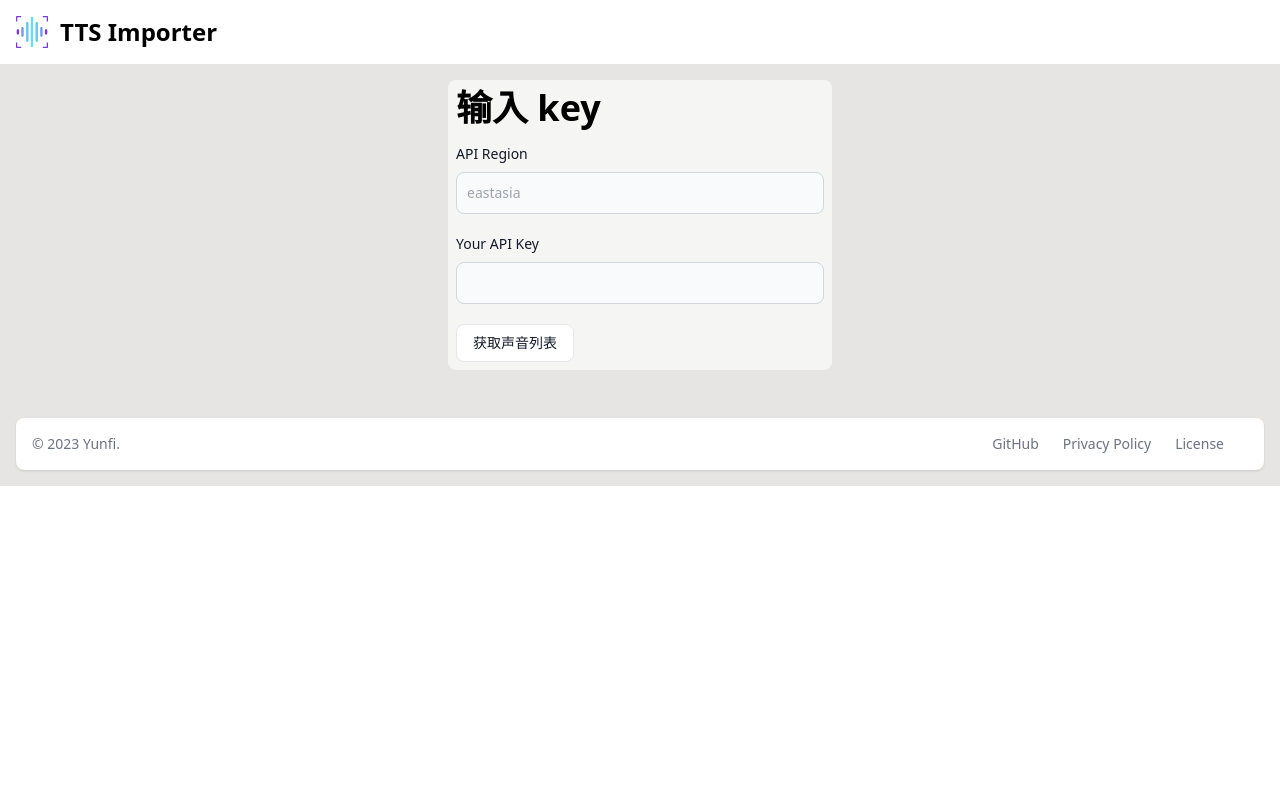
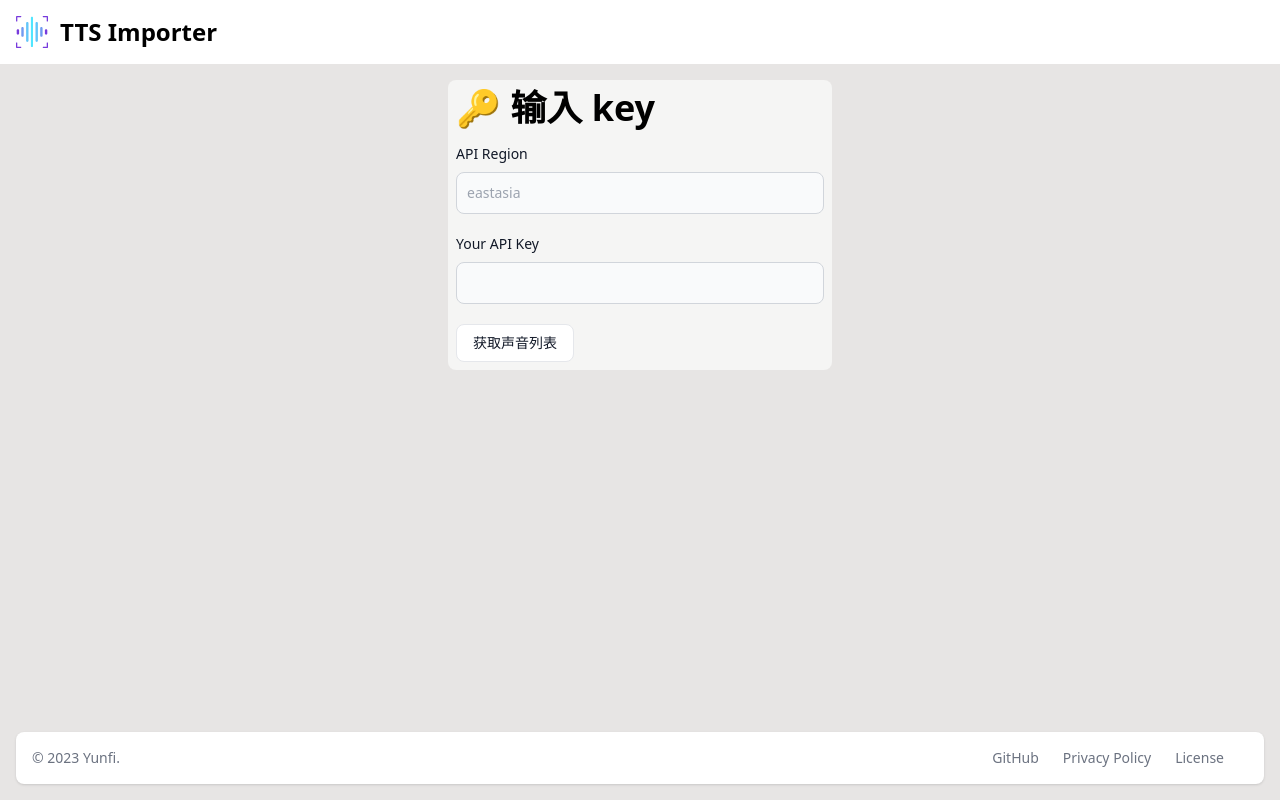
Before and after one commit to yy4382/tts-importer, a Nuxt app: page / in a window 1280 px wide. Built offline with nearby package versions, Linux system fonts and the light colour scheme.

Commit message:
feat: waterflow-like view

```diff
--- a/app.vue
+++ b/app.vue
@@ -1,5 +1,5 @@
 <template>
-  <div class="flex flex-col h-full bg-stone-200 dark:bg-gray-900">
+  <div class="flex flex-col min-h-screen bg-stone-200 dark:bg-gray-900">
     <NuxtPage />
   </div>
 </template>
--- a/components/Placement.vue
+++ b/components/Placement.vue
@@ -1,5 +1,5 @@
 <template>
-    <div class="max-w-sm mx-auto bg-stone-100 p-2 rounded-lg dark:bg-gray-800">
+    <div class=" lg:w-96 bg-stone-100 p-2 rounded-lg dark:bg-gray-800">
         <slot></slot>
     </div>
 </template>
--- a/pages/index.vue
+++ b/pages/index.vue
@@ -1,25 +1,9 @@
 <template>
     <NavBar />
-    <div class="mb-auto py-4">
-        <Placement class="mb-4">
-            <h2 class="text-4xl font-extrabold dark:text-white mb-4">输入 key</h2>
-            <div class="mb-5">
-                <label for="email" class="label-general">API Region</label>
-                <input type="text" id="email" v-model="api.region"
-                    class="bg-gray-50 border border-gray-300 text-gray-900 text-sm rounded-lg focus:ring-blue-500 focus:border-blue-500 block w-full p-2.5 dark:bg-gray-700 dark:border-gray-600 dark:placeholder-gray-400 dark:text-white dark:focus:ring-blue-500 dark:focus:border-blue-500"
-                    placeholder="eastasia" required>
-            </div>
-            <div class="mb-5">
-                <label for="password" class="label-general">Your API
-                    Key</label>
-                <input type="password" id="password" v-model="api.key"
-                    class="bg-gray-50 border border-gray-300 text-gray-900 text-sm rounded-lg focus:ring-blue-500 focus:border-blue-500 block w-full p-2.5 dark:bg-gray-700 dark:border-gray-600 dark:placeholder-gray-400 dark:text-white dark:focus:ring-blue-500 dark:focus:border-blue-500"
-                    required>
-            </div>
-            <Button @click="getVoiceList" :disabled="!api.key || !api.region">获取声音列表</button>
-        </Placement>
+    <div class="mb-auto mx-4 py-4 flex flex-col lg:flex-row justify-center">
+        <div v-if="voiceList" class="lg:mr-4">
             <Placement v-if="voiceList" class="mb-4">
-            <h2 class="text-4xl font-extrabold dark:text-white mb-4">语音选择</h2>
+                <h2 class="text-4xl font-extrabold dark:text-white mb-4">👇 语音选择</h2>
                 <div class="mb-8">
                     <label for="voiceSelect" class="label-general">声音
                         (voice)：</label>
@@ -76,15 +60,42 @@
                 </div>
             </Placement>
             <Placement v-if="voiceList && vconfig.voice" class="mb-4">
+                <h2 class="text-4xl font-extrabold dark:text-white mb-4">📤 导出</h2>
+                <div class="mb-4">
+                    <label for="legadoButton" class="label-general">阅读(legado)</label>
+                    <div id="legadoButton" class="inline-flex rounded-md shadow-sm" role="group">
+                        <Button @click="copyLegadoConfig" class="mr-1"> 复制配置 </Button>
+                        <Button @click="copyLegadoLink" class="mr-1"> 复制网络导入链接 </Button>
+                        <Button @click="import2Legado" class="mr-1"> 一键导入 </Button>
+                    </div>
+                </div>
+                <div class="mb-4">
+                    <label for="AiyueButton" class="label-general">爱阅记</label>
+                    <div id="AiyueButton">
+                        <Button @click="copyAiyueConfig" class="mr-1">复制配置</Button>
+                        <Button @click="import2Aiyue">一键导入</Button>
+                    </div>
+                </div>
+                <div>
+                    <label for="souceReaderButton" class="label-general">源阅读</label>
+                    <div id="souceReaderButton">
+                        <Button @click="copySourceReaderLink">复制网络导入链接</Button>
+                    </div>
+                </div>
+            </Placement>
+        </div>
+        <div>
+            <Placement v-if="voiceList && vconfig.voice" class="mb-4">
                 <div class="flex justify-between">
-                <h2 class="text-4xl font-extrabold dark:text-white">试听</h2>
+                    <h2 class="text-4xl font-extrabold dark:text-white">📢 试听</h2>
                     <div class="inline-flex items-center">
                         <label class="relative inline-flex items-center cursor-pointer">
                             <input type="checkbox" v-model="useTest" class="sr-only peer" @click="useTest = !useTest">
                             <div
                                 class="w-11 h-6 bg-gray-200 peer-focus:outline-none peer-focus:ring-4 peer-focus:ring-blue-300 dark:peer-focus:ring-blue-800 rounded-full peer dark:bg-gray-700 peer-checked:after:translate-x-full rtl:peer-checked:after:-translate-x-full peer-checked:after:border-white after:content-[''] after:absolute after:top-[2px] after:start-[2px] after:bg-white after:border-gray-300 after:border after:rounded-full after:h-5 after:w-5 after:transition-all dark:border-gray-600 peer-checked:bg-blue-600">
                             </div>
-                        <span class="ml-3 text-sm font-medium text-gray-900 dark:text-white">{{ useTest ? "隐藏" : "显示" }}</span>
+                            <span class="ml-3 text-sm font-medium text-gray-900 dark:text-white">{{ useTest ? "隐藏" : "显示"
+                            }}</span>
                         </label>
                     </div>
                 </div>
@@ -95,32 +106,26 @@
                         <Button @click="getTestAudio()">试听</Button>
                         <audio controls v-if="audioBlobUrl !== ''" :src="audioBlobUrl" class="mt-8"></audio>
                     </div>
+            </Placement>
 
+            <Placement class="">
+                <h2 class="text-4xl font-extrabold dark:text-white mb-4">🔑 输入 key</h2>
+                <div class="mb-5">
+                    <label for="email" class="label-general">API Region</label>
+                    <input type="text" id="email" v-model="api.region"
+                        class="bg-gray-50 border border-gray-300 text-gray-900 text-sm rounded-lg focus:ring-blue-500 focus:border-blue-500 block w-full p-2.5 dark:bg-gray-700 dark:border-gray-600 dark:placeholder-gray-400 dark:text-white dark:focus:ring-blue-500 dark:focus:border-blue-500"
+                        placeholder="eastasia" required>
+                </div>
+                <div class="mb-5">
+                    <label for="password" class="label-general">Your API
+                        Key</label>
+                    <input type="password" id="password" v-model="api.key"
+                        class="bg-gray-50 border border-gray-300 text-gray-900 text-sm rounded-lg focus:ring-blue-500 focus:border-blue-500 block w-full p-2.5 dark:bg-gray-700 dark:border-gray-600 dark:placeholder-gray-400 dark:text-white dark:focus:ring-blue-500 dark:focus:border-blue-500"
+                        required>
+                </div>
+                <Button @click="getVoiceList" :disabled="!api.key || !api.region">获取声音列表</button>
             </Placement>
-        <Placement v-if="voiceList && vconfig.voice">
-            <h2 class="text-4xl font-extrabold dark:text-white mb-4">导出</h2>
-            <div class="mb-4">
-                <label for="legadoButton" class="label-general">阅读
-                    (legado)：</label>
-                <div id="legadoButton" class="inline-flex rounded-md shadow-sm" role="group">
-                    <Button @click="copyLegadoConfig" class="mr-1"> 复制配置 </Button>
-                    <Button @click="copyLegadoLink" class="mr-1"> 复制网络导入链接 </Button>
-                    <Button @click="import2Legado" class="mr-1"> 一键导入 </Button>
         </div>
-            </div>
-            <div class="mb-4">
-                <label for="AiyueButton" class="label-general">爱阅记：</label>
-                <div id="AiyueButton">
-                    <Button @click="copyAiyueConfig">复制配置</Button>
-                </div>
-            </div>
-            <div>
-                <label for="souceReaderButton" class="label-general">源阅读：</label>
-                <div id="souceReaderButton">
-                    <Button @click="copySourceReaderLink">复制网络导入链接</Button>
-                </div>
-            </div>
-        </Placement>
     </div>
     <Footer />
 </template>
@@ -185,6 +190,12 @@ onMounted(() => {
         }
         catch (err) {
             console.log(err)
+        }
+    }
+    if (voiceList.value) {
+        let voice = voiceList.value[0]
+        if (voice) {
+            vconfig.value.voice = voice
         }
     }
 })
@@ -315,6 +326,13 @@ function copyAiyueConfig() {
     }
 }
 
+function import2Aiyue() {
+    let config = genAiyue(api.value, vconfig.value)
+    let link = `${window.location.protocol}//${window.location.host}/api/legado?config=${encodeURIComponent(config)}`
+    let aiyueLink = `iReadNote://import/itts=${encodeURIComponent(link)}`
+    window.open(aiyueLink, "_blank")
+}
+
 
 function copySourceReaderLink() {
     let config = JSON.parse(genLegado(api.value, vconfig.value));
@@ -340,4 +358,5 @@ function copySourceReaderLink() {
         @apply block mb-2 text-sm font-medium text-gray-900 dark:text-white;
     }
 }
+
 </style>
```
Lines whose indentation alone changed are shown as unchanged.
